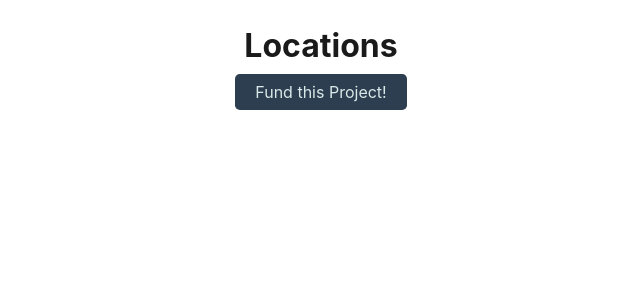
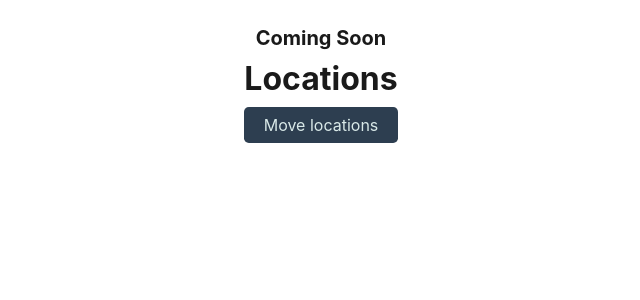
Before and after one commit to Irroc/arcade-manager, a Node server app: page /move in a window 1280 px wide. Shown: the part 74-374 px from the top of the page, without its empty margins (319-959 px from the left). Run offline with Node 20, Linux system fonts and the light colour scheme; a user stored in the database is signed in; some libraries are stand-ins or nearby versions.

Commit message:
Location move coming soon

```diff
--- a/views/move.handlebars
+++ b/views/move.handlebars
@@ -1,6 +1,7 @@
 <div class="text-center">
+  <h5>Coming Soon</h5>
   <h2>Locations</h2>
   <p>
-    <button class="btn btn-primary">Fund this Project!</button>
+    <button class="btn btn-primary">Move locations</button>
   </p>
 </div>
```
